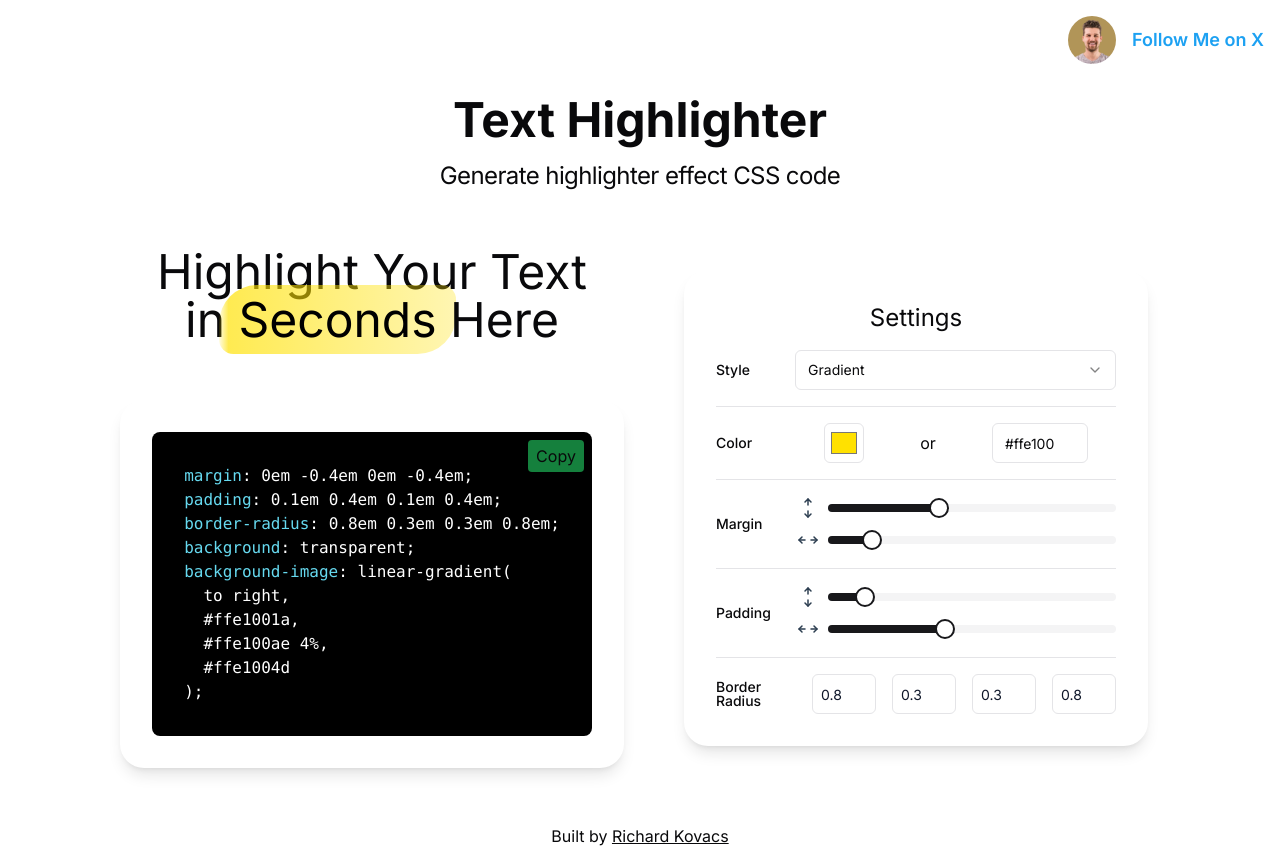
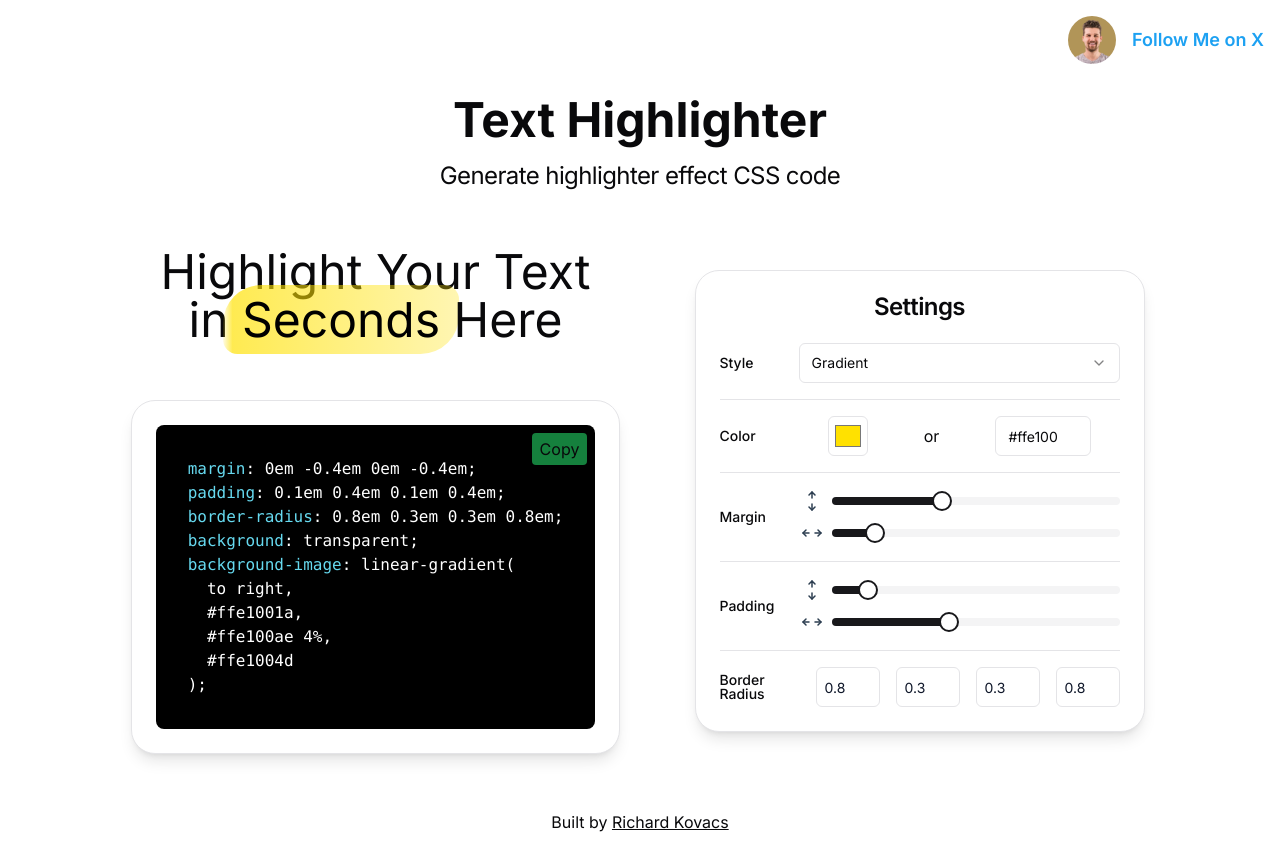
Before and after one commit to kovrichard/highlight-css, a Next.js app: page / in a window 1280 px wide. Built offline with nearby package versions, Linux system fonts and the light colour scheme.

Commit message:
feat: introduce cards

```diff
--- a/src/app/page.tsx
+++ b/src/app/page.tsx
@@ -16,6 +16,7 @@
 import { H2 } from "@/components/ui/typography/h2";
 import { CssKey } from "@/components/ui/typography/cssKey";
 import { Separator } from "@/components/ui/separator";
+import { Card, CardContent, CardHeader, CardTitle } from "@/components/ui/card";
 
 enum Style {
   Gradient = "Gradient",
@@ -126,7 +127,8 @@
             className="w-64 p-2"
             style={{ color: "black" }}
           />*/}
-          <div className="p-8 bg-card rounded-3xl shadow-lg">
+          <Card>
+            <CardContent className="p-6">
               <div className="relative">
                 <button
                   className="absolute top-2 right-2 bg-green-700 rounded py-1 px-2 z-10"
@@ -157,7 +159,8 @@
                       <CssKey>border-radius</CssKey>
                       <span className="text-white">
                         {borderRadius.topLeft}em {borderRadius.topRight}
-                      em {borderRadius.bottomLeft}em {borderRadius.bottomRight}
+                        em {borderRadius.bottomLeft}em{" "}
+                        {borderRadius.bottomRight}
                         em;
                       </span>
                     </div>
@@ -177,10 +180,14 @@
                   </code>
                 </pre>
               </div>
+            </CardContent>
+          </Card>
         </div>
-        </div>
-        <div className="flex flex-col items-center p-8 bg-card rounded-3xl shadow-lg gap-4">
-          <h2 className="text-2xl">Settings</h2>
+        <Card>
+          <CardHeader>
+            <CardTitle className="text-center">Settings</CardTitle>
+          </CardHeader>
+          <CardContent className="flex flex-col gap-4">
             <div className="flex flex-1 items-center w-full gap-4">
               <Label className="w-20">Style</Label>
               <Select defaultValue={Style.Gradient}>
@@ -306,7 +313,8 @@
                 )}
               </div>
             </div>
-        </div>
+          </CardContent>
+        </Card>
       </div>
     </main>
   );
--- /dev/null
+++ b/src/components/ui/card.tsx
@@ -0,0 +1,79 @@
+import * as React from "react"
+
+import { cn } from "@/lib/utils"
+
+const Card = React.forwardRef<
+  HTMLDivElement,
+  React.HTMLAttributes<HTMLDivElement>
+>(({ className, ...props }, ref) => (
+  <div
+    ref={ref}
+    className={cn(
+      "rounded-3xl border bg-card text-card-foreground shadow-lg",
+      className
+    )}
+    {...props}
+  />
+))
+Card.displayName = "Card"
+
+const CardHeader = React.forwardRef<
+  HTMLDivElement,
+  React.HTMLAttributes<HTMLDivElement>
+>(({ className, ...props }, ref) => (
+  <div
+    ref={ref}
+    className={cn("flex flex-col space-y-1.5 p-6", className)}
+    {...props}
+  />
+))
+CardHeader.displayName = "CardHeader"
+
+const CardTitle = React.forwardRef<
+  HTMLParagraphElement,
+  React.HTMLAttributes<HTMLHeadingElement>
+>(({ className, ...props }, ref) => (
+  <h3
+    ref={ref}
+    className={cn(
+      "text-2xl font-semibold leading-none tracking-tight",
+      className
+    )}
+    {...props}
+  />
+))
+CardTitle.displayName = "CardTitle"
+
+const CardDescription = React.forwardRef<
+  HTMLParagraphElement,
+  React.HTMLAttributes<HTMLParagraphElement>
+>(({ className, ...props }, ref) => (
+  <p
+    ref={ref}
+    className={cn("text-sm text-muted-foreground", className)}
+    {...props}
+  />
+))
+CardDescription.displayName = "CardDescription"
+
+const CardContent = React.forwardRef<
+  HTMLDivElement,
+  React.HTMLAttributes<HTMLDivElement>
+>(({ className, ...props }, ref) => (
+  <div ref={ref} className={cn("p-6 pt-0", className)} {...props} />
+))
+CardContent.displayName = "CardContent"
+
+const CardFooter = React.forwardRef<
+  HTMLDivElement,
+  React.HTMLAttributes<HTMLDivElement>
+>(({ className, ...props }, ref) => (
+  <div
+    ref={ref}
+    className={cn("flex items-center p-6 pt-0", className)}
+    {...props}
+  />
+))
+CardFooter.displayName = "CardFooter"
+
+export { Card, CardHeader, CardFooter, CardTitle, CardDescription, CardContent }
```
Lines whose indentation alone changed are shown as unchanged.
